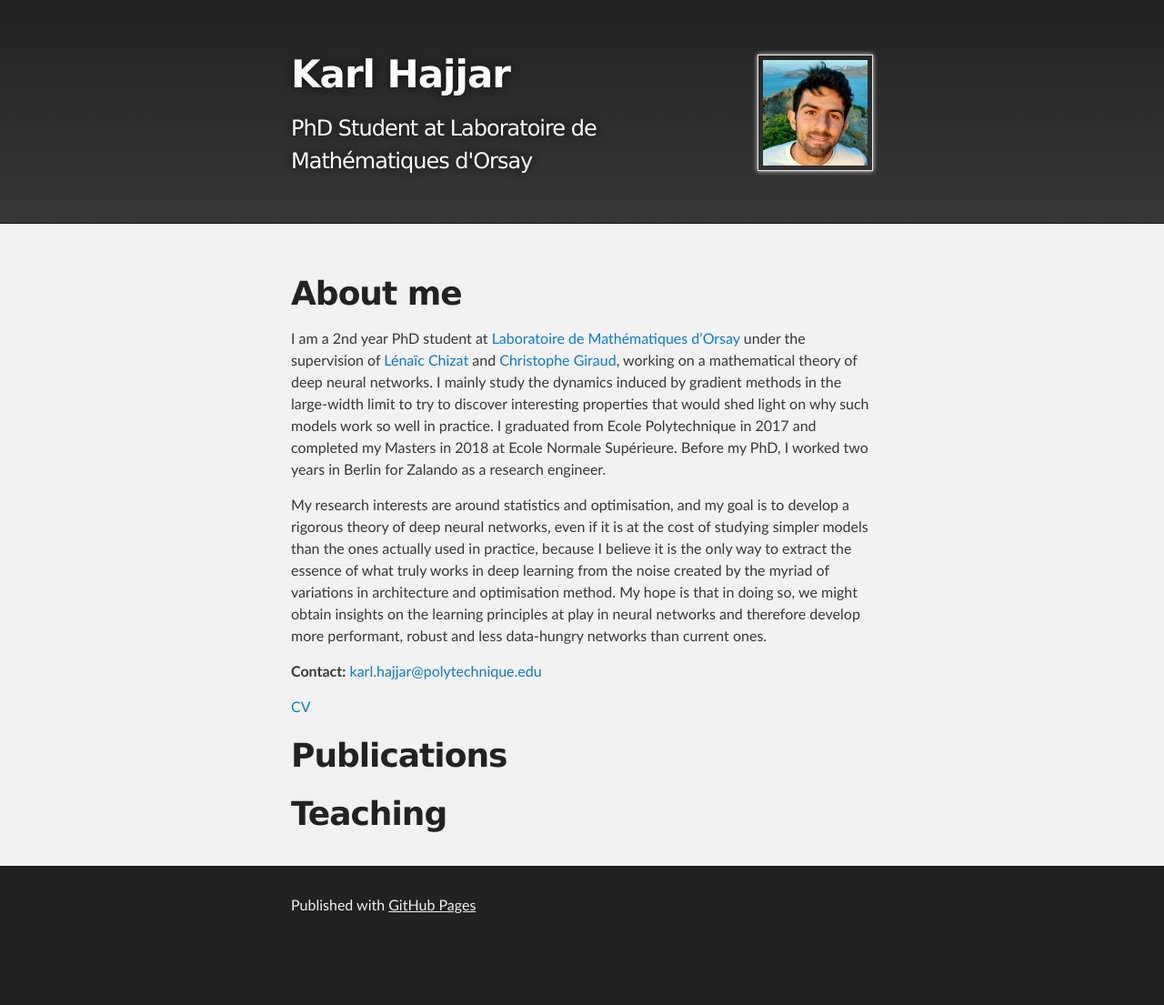
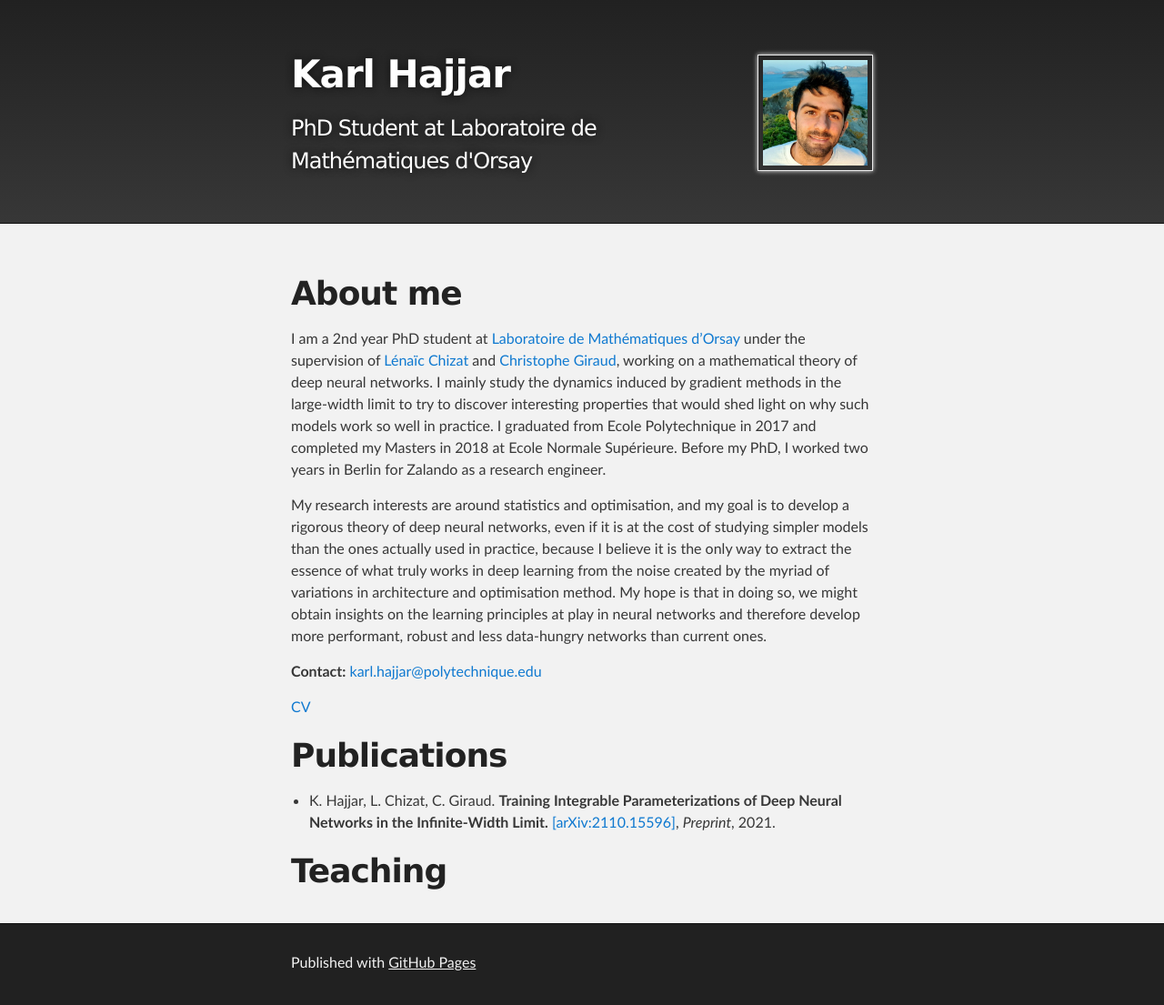
Before and after one commit to karl-hajjar/karl-hajjar.github.io, a Jekyll site: the page built from index.md, in a window 1280 px wide. Shown: the whole page at 91% size. Built offline with Jekyll 4.4.1, drawn with Linux system fonts in a browser that asks for light colours; our own code applies the rules of GitHub Pages for plain Markdown files; before the commit the page ends 1042 px from its top, so only the background shows below that.

Commit message:
Added paper on training integrable parameterizations.

```diff
--- a/index.md
+++ b/index.md
@@ -15,7 +15,10 @@ at play in neural networks and therefore develop more performant, robust and les
 **Contact:** [karl.hajjar@polytechnique.edu](karl.hajjar@polytechnique.edu)
 
 [CV](data/CV_Karl_Hajjar_phd_june_2021_pdf.pdf)
+
 # Publications
+- K. Hajjar, L. Chizat, C. Giraud. **Training Integrable Parameterizations of Deep Neural Networks in the Infinite-Width
+Limit.** [[arXiv:2110.15596]](https://arxiv.org/abs/2110.15596#), *Preprint*, 2021.
 
 # Teaching
 
```
